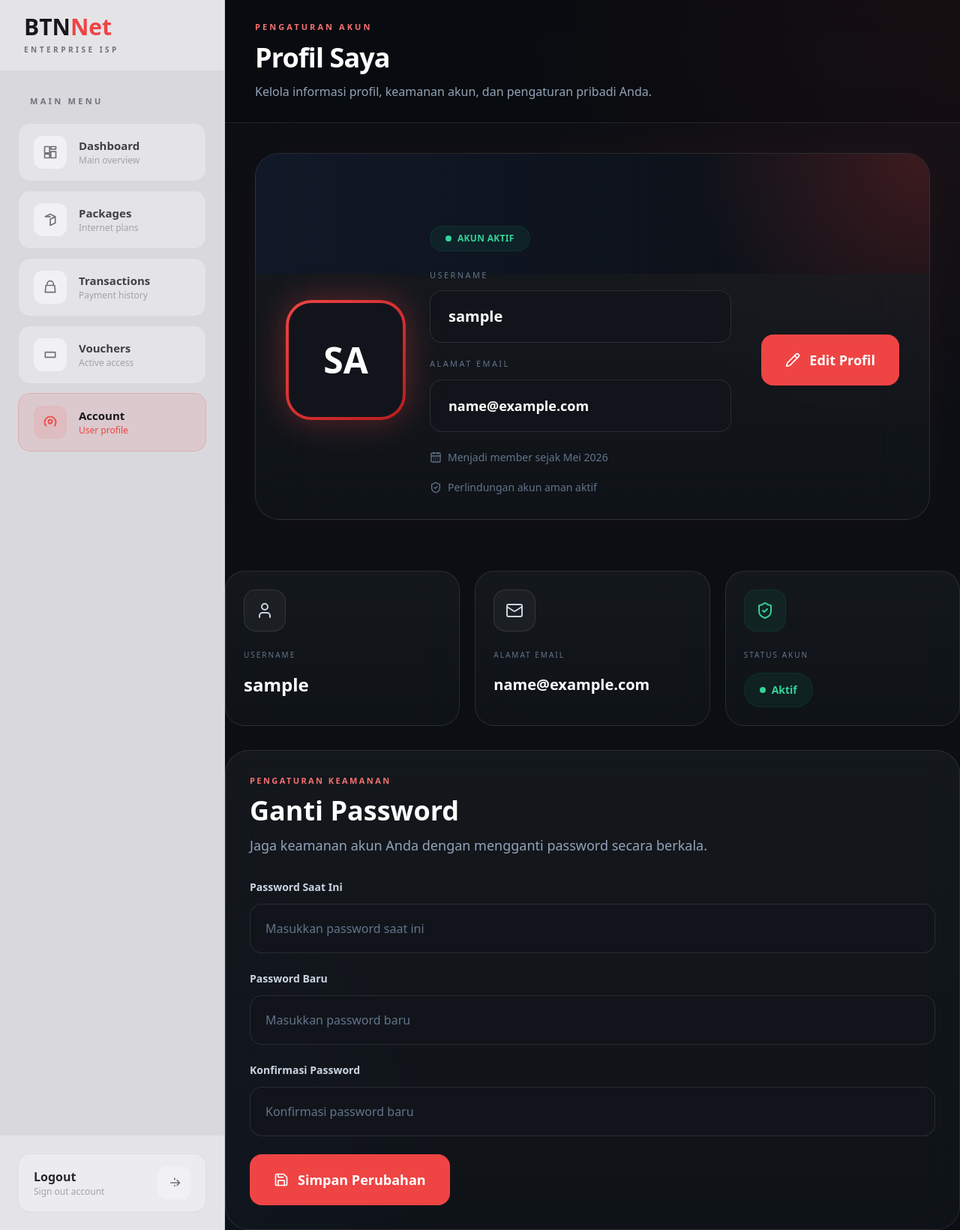
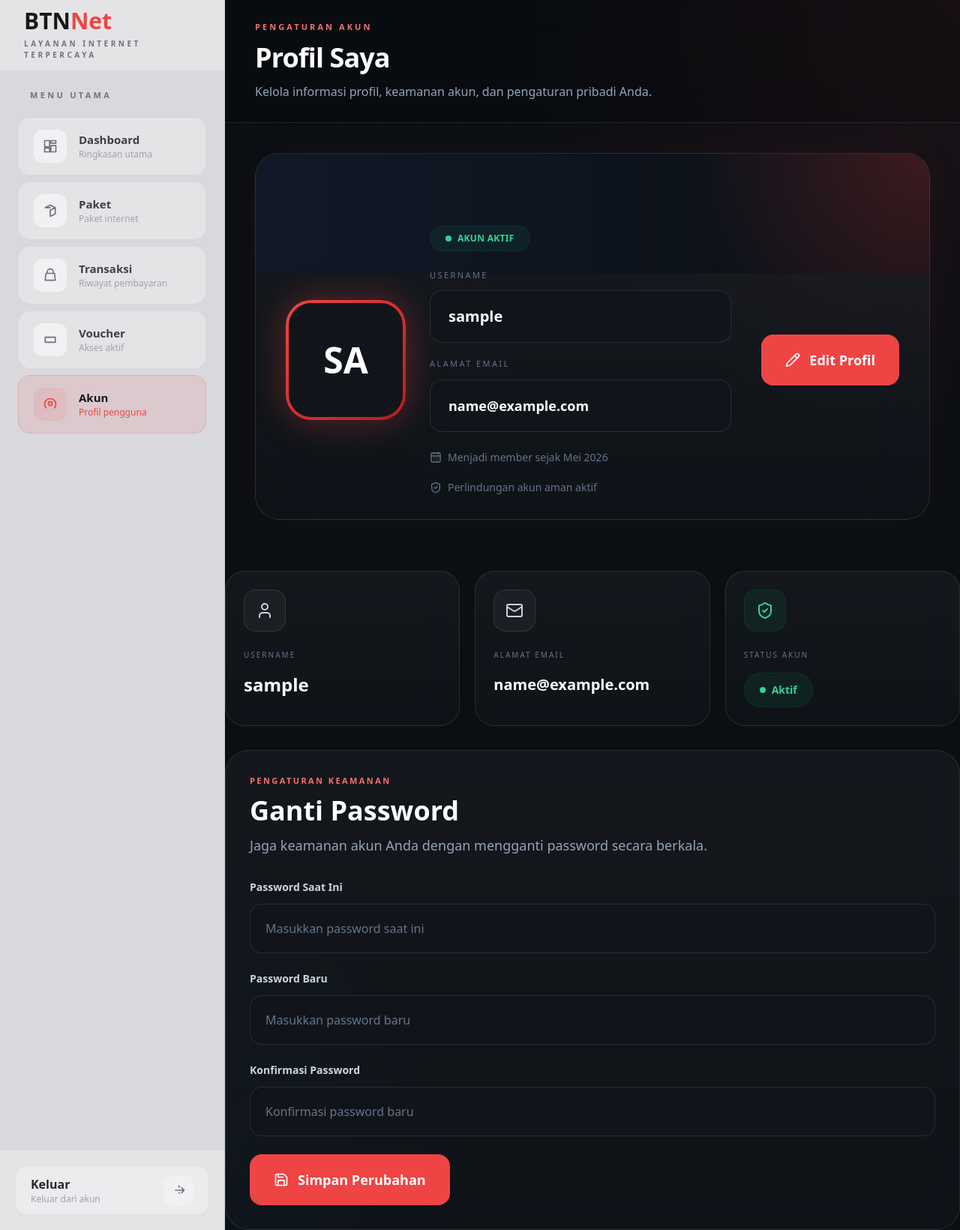
Before and after one commit to Farmil23/IFB_210_PEMROGRAMAN_WEB_LANJUT_WEBSITE_ISP_CLIENT, a Flask app: page /account in a window 1280 px wide. Shown: the whole page at 75% size. Run offline with Flask 3, Linux system fonts and the light colour scheme; the visitor is signed in with stand-in values (Sample User, id 1); some libraries are stand-ins or nearby versions.

```diff
--- a/app/templates/partials/sidebar.html
+++ b/app/templates/partials/sidebar.html
@@ -39,7 +39,7 @@
                 mt-2
                 font-bold
             ">
-                Enterprise ISP
+                Layanan Internet Terpercaya
             </p>
 
         </div>
@@ -50,7 +50,7 @@
     <div class="
         flex-1
         px-6
-        py-8
+        py-6
     ">
 
         <p class="
@@ -62,10 +62,10 @@
             mb-5
             tracking-[0.3em]
         ">
-            Main Menu
+            Menu Utama
         </p>
 
-        <nav class="space-y-3">
+        <nav class="space-y-2">
 
             <!-- DASHBOARD -->
             <a href="{{ url_for('dashboard') }}"
@@ -115,7 +115,7 @@
                         text-xs
                         {{ 'text-red-500' if request.endpoint == 'dashboard' else 'text-zinc-400' }}
                     ">
-                        Main overview
+                        Ringkasan utama
                     </p>
 
                 </div>
@@ -163,14 +163,14 @@
                 <div>
 
                     <p class="font-semibold text-[15px]">
-                        Packages
+                        Paket
                     </p>
 
                     <p class="
                         text-xs
                         {{ 'text-red-500' if request.endpoint == 'browse_packages' else 'text-zinc-400' }}
                     ">
-                        Internet plans
+                        Paket internet
                     </p>
 
                 </div>
@@ -218,14 +218,14 @@
                 <div>
 
                     <p class="font-semibold text-[15px]">
-                        Transactions
+                        Transaksi
                     </p>
 
                     <p class="
                         text-xs
                         {{ 'text-red-500' if request.endpoint == 'transactions' else 'text-zinc-400' }}
                     ">
-                        Payment history
+                        Riwayat pembayaran
                     </p>
 
                 </div>
@@ -273,14 +273,14 @@
                 <div>
 
                     <p class="font-semibold text-[15px]">
-                        Vouchers
+                        Voucher
                     </p>
 
                     <p class="
                         text-xs
                         {{ 'text-red-500' if request.endpoint == 'vouchers' else 'text-zinc-400' }}
                     ">
-                        Active access
+                        Akses aktif
                     </p>
 
                 </div>
@@ -328,14 +328,14 @@
                 <div>
 
                     <p class="font-semibold text-[15px]">
-                        Account
+                        Akun
                     </p>
 
                     <p class="
                         text-xs
                         {{ 'text-red-500' if request.endpoint == 'account' else 'text-zinc-400' }}
                     ">
-                        User profile
+                        Profil pengguna
                     </p>
 
                 </div>
@@ -353,7 +353,7 @@
                     px-4
                     tracking-[0.3em]
                 ">
-                    Admin Area
+                    Area Admin
                 </p>
             </div>
 
@@ -399,14 +399,14 @@
                 <div>
 
                     <p class="font-semibold text-[15px]">
-                        Admin Panel
+                        Panel Admin
                     </p>
 
                     <p class="
                         text-xs
                         {{ 'text-red-500' if is_admin_route else 'text-zinc-400' }}
                     ">
-                        System config
+                        Pengaturan sistem
                     </p>
 
                 </div>
@@ -420,7 +420,7 @@
 
     <!-- BOTTOM -->
     <div class="
-        p-6
+        p-5
         border-t
         border-black/5
         bg-[#e4e4e7]
@@ -432,7 +432,7 @@
                 items-center
                 justify-between
                 px-5
-                py-4
+                py-3
                 rounded-2xl
                 bg-[#ececef]
                 border
@@ -447,21 +447,21 @@
             <div>
 
                 <p class="font-semibold">
-                    Logout
+                    Keluar
                 </p>
 
                 <p class="
                     text-xs
                     text-zinc-400
                 ">
-                    Sign out account
+                    Keluar dari akun
                 </p>
 
             </div>
 
             <div class="
-                w-11
-                h-11
+                w-10
+                h-10
                 rounded-xl
                 bg-[#f1f1f3]
                 flex
```
